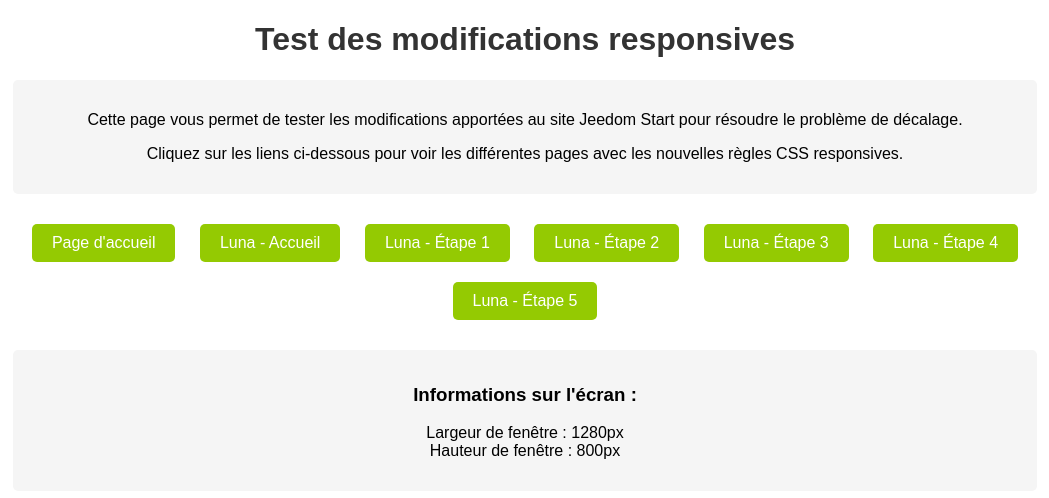
After one commit to jeedom/start, a PHP site: page /test_responsive.html in a window 1280 px wide. The commit adds this page. Shown: the top 498 px of the page, without its empty margins (115-1164 px from the left). Run offline with PHP 8.4, Linux system fonts and the light colour scheme.

Commit message:
fix screens

```diff
--- a/index.php
+++ b/index.php
@@ -1,5 +1,6 @@
 <?php
 ?>
+<link rel="stylesheet" type="text/css" href="css/responsive.css">
 
 
 <!-- frame: start.jeedom-Desktop-Bienvenue -->
--- a/luna/index_luna.php
+++ b/luna/index_luna.php
@@ -1,4 +1,5 @@
 <!-- frame: start.jeedom-Desktop-Luna-1-Déballage -->
+<link rel="stylesheet" type="text/css" href="../css/responsive.css">
 <div class="frame startjeed-f9e3ac966110">
   <!-- group: Footer | Links -->
   <div class="group footer-l-f9e3ac966111">
--- a/luna/step1_luna.php
+++ b/luna/step1_luna.php
@@ -1,4 +1,5 @@
 <!-- frame: start.jeedom-Desktop-Luna-1-Déballage -->
+<link rel="stylesheet" type="text/css" href="../css/responsive.css">
 <div class="frame startjeed-f9e3ac966110">
   <!-- group: Footer | Links -->
   <div class="group footer-l-f9e3ac966111">
--- a/luna/step2_luna.php
+++ b/luna/step2_luna.php
@@ -1,4 +1,5 @@
 <!-- frame: start.jeedom-Desktop-Luna-2-Branchements -->
+<link rel="stylesheet" type="text/css" href="../css/responsive.css">
 <div class="frame startjeed-f9e3ac9660da">
   <!-- group: Footer | Links -->
   <div class="group footer-l-f9e3ac9660db">
--- a/luna/step3_luna.php
+++ b/luna/step3_luna.php
@@ -1,4 +1,5 @@
 <!-- frame: start.jeedom-Desktop-Luna-3-Inscription-Jeedom-Market -->
+<link rel="stylesheet" type="text/css" href="../css/responsive.css">
 <div class="frame startjeed-f9e3ac96609d">
   <!-- group: Footer | Links -->
   <div class="group footer-l-f9e3ac96609e">
--- a/luna/step4_luna.php
+++ b/luna/step4_luna.php
@@ -1,4 +1,5 @@
 <!-- frame: start.jeedom-Desktop-Luna-4-Recherche-de-la-box-sur-le-réseau -->
+<link rel="stylesheet" type="text/css" href="../css/responsive.css">
 <div class="frame startjeed-f9e3ac96605e">
   <!-- group: Footer | Links -->
   <div class="group footer-l-f9e3ac96605f">
--- a/luna/step5_luna.php
+++ b/luna/step5_luna.php
@@ -1,4 +1,5 @@
 <!-- frame: start.jeedom-Desktop-Luna-5-Connexion-à-la-box-Jeedom -->
+<link rel="stylesheet" type="text/css" href="../css/responsive.css">
 <div class="frame startjeed-f9e3ac96601e">
   <!-- group: Footer | Links -->
   <div class="group footer-l-f9e3ac96601f">
--- a/luna/template.php
+++ b/luna/template.php
@@ -1,4 +1,5 @@
 <!-- frame: start.jeedom-Desktop-Luna-5-Connexion-à-la-box-Jeedom -->
+<link rel="stylesheet" type="text/css" href="../css/responsive.css">
 <div class="frame startjeed-f9e3ac96601e">
   <!-- group: Footer | Links -->
   <div class="group footer-l-f9e3ac96601f">
--- /dev/null
+++ b/test_responsive.html
@@ -0,0 +1,74 @@
+<!DOCTYPE html>
+<html>
+<head>
+    <meta charset="UTF-8">
+    <meta name="viewport" content="width=device-width, initial-scale=1.0">
+    <title>Test Responsive</title>
+    <style>
+        body {
+            margin: 0;
+            padding: 0;
+            font-family: Arial, sans-serif;
+        }
+        .container {
+            width: 80%;
+            margin: 20px auto;
+            text-align: center;
+        }
+        h1 {
+            color: #333;
+        }
+        .button {
+            display: inline-block;
+            margin: 10px;
+            padding: 10px 20px;
+            background-color: #94CA02;
+            color: white;
+            text-decoration: none;
+            border-radius: 5px;
+        }
+        .info {
+            margin: 20px 0;
+            padding: 15px;
+            background-color: #f5f5f5;
+            border-radius: 5px;
+        }
+    </style>
+</head>
+<body>
+    <div class="container">
+        <h1>Test des modifications responsives</h1>
+
+        <div class="info">
+            <p>Cette page vous permet de tester les modifications apportées au site Jeedom Start pour résoudre le problème de décalage.</p>
+            <p>Cliquez sur les liens ci-dessous pour voir les différentes pages avec les nouvelles règles CSS responsives.</p>
+        </div>
+
+        <a href="index.php" class="button">Page d'accueil</a>
+        <a href="luna/index_luna.php" class="button">Luna - Accueil</a>
+        <a href="luna/step1_luna.php" class="button">Luna - Étape 1</a>
+        <a href="luna/step2_luna.php" class="button">Luna - Étape 2</a>
+        <a href="luna/step3_luna.php" class="button">Luna - Étape 3</a>
+        <a href="luna/step4_luna.php" class="button">Luna - Étape 4</a>
+        <a href="luna/step5_luna.php" class="button">Luna - Étape 5</a>
+
+        <div class="info" id="screenInfo">
+            <h3>Informations sur l'écran :</h3>
+            <p id="windowSize"></p>
+        </div>
+    </div>
+
+    <script>
+        // Affiche la taille de l'écran
+        function updateScreenInfo() {
+            document.getElementById('windowSize').innerHTML =
+                'Largeur de fenêtre : ' + window.innerWidth + 'px<br>' +
+                'Hauteur de fenêtre : ' + window.innerHeight + 'px';
+        }
+
+        // Met à jour les infos au chargement et au redimensionnement
+        window.onload = updateScreenInfo;
+        window.onresize = updateScreenInfo;
+    </script>
+</body>
+</html>
```
Also changed, not shown: css/responsive.css (added, +91 -0 lines).
